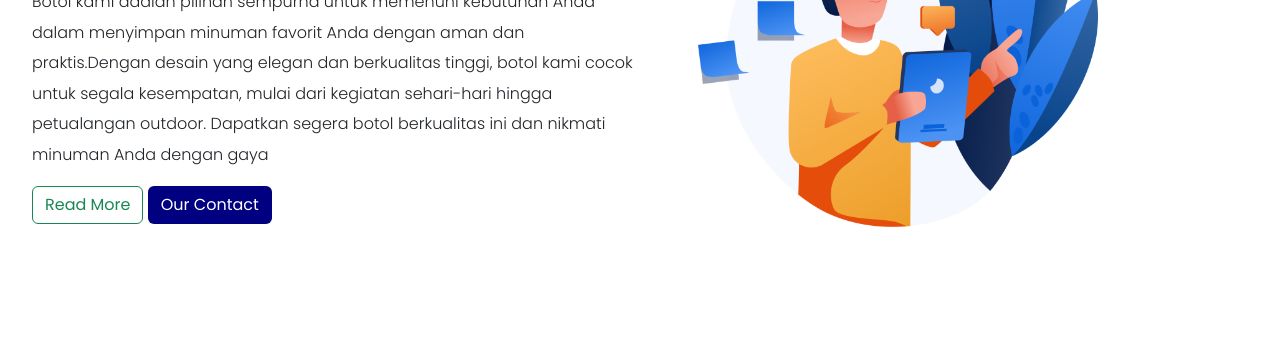
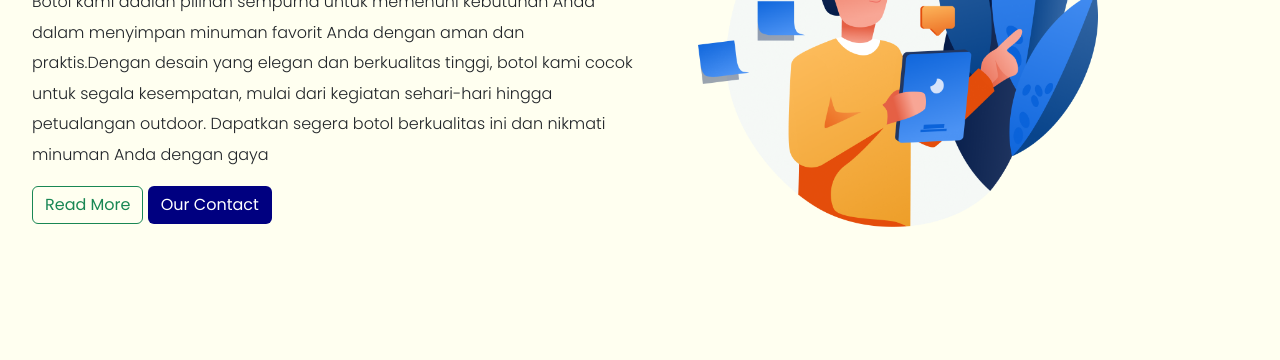
Before and after one commit to aqilmaulana12345/Gradin_AqilMaulana, a plain HTML site: page index.html in a window 1280 px wide. Shown: the part 292-652 px from the top of the page. Drawn offline with nearby package versions, Linux system fonts and the light colour scheme.

Commit message:
Update style.css

```diff
--- a/css/style.css
+++ b/css/style.css
@@ -1,5 +1,6 @@
 body {
   font-family: "Poppins", sans-serif;
+  background-color: 	#FFFFF0;
 }
 
 .primary-copy {
```
